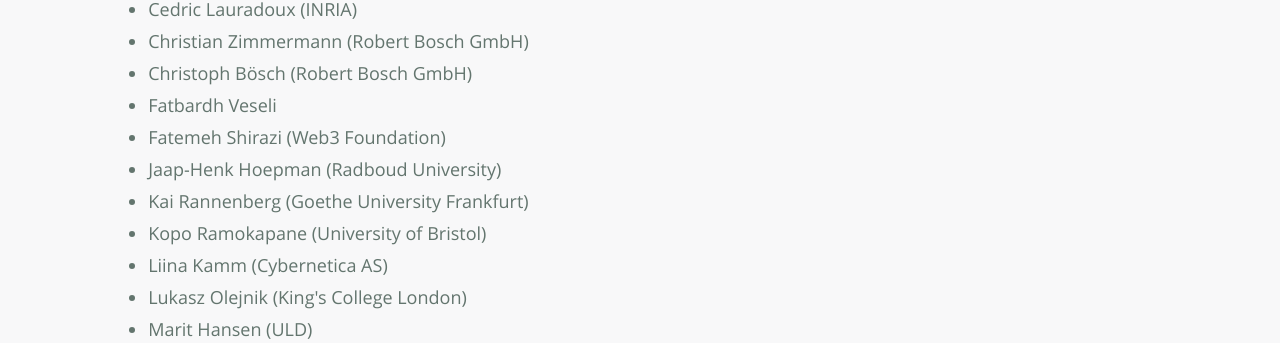
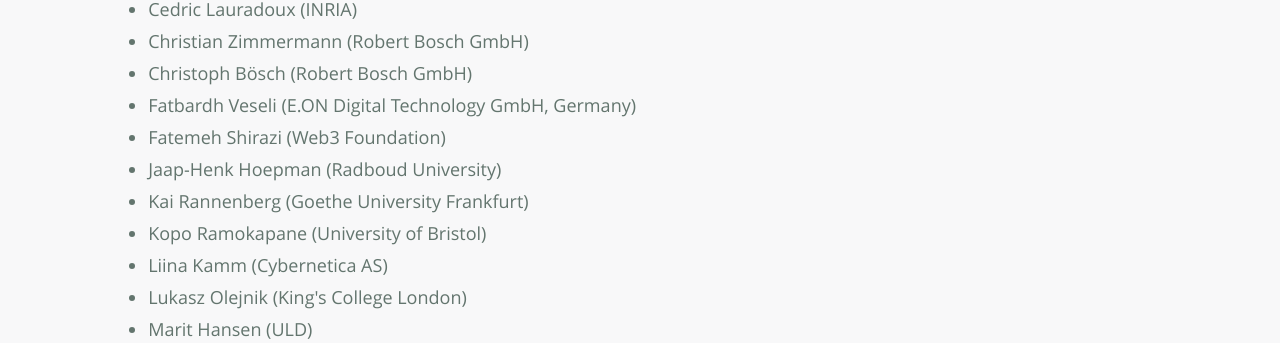
Before and after one commit to UNIX-UPM/IWPE, a plain HTML site: page organization.html in a window 1280 px wide. Shown: the part 750-1093 px from the top of the page. Drawn offline with nearby package versions, Linux system fonts and the light colour scheme; some packages are replaced by stand-ins of ours; a script that the page names is missing.

Commit message:
added affiliation

```diff
--- a/organization.html
+++ b/organization.html
@@ -87,7 +87,7 @@ June 30, 2025, Venice (Italy)</h2>
  <li style="text-align: justify;">Cedric Lauradoux (INRIA) </li>
  <li style="text-align: justify;">Christian Zimmermann (Robert Bosch GmbH)</li>
  <li style="text-align: justify;">Christoph Bösch (Robert Bosch GmbH)</li>
- <li style="text-align: justify;">Fatbardh Veseli</li>
+ <li style="text-align: justify;">Fatbardh Veseli (E.ON Digital Technology GmbH, Germany)</li>
  <li style="text-align: justify;">Fatemeh Shirazi (Web3 Foundation)</li>
  <li style="text-align: justify;">Jaap-Henk Hoepman (Radboud University)</li>
  <li style="text-align: justify;">Kai Rannenberg (Goethe University Frankfurt)</li>
```
